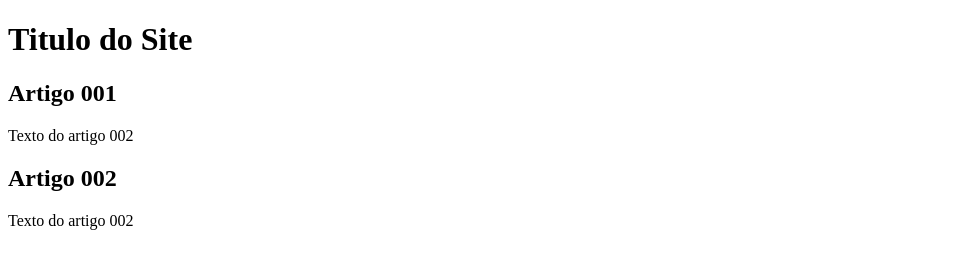
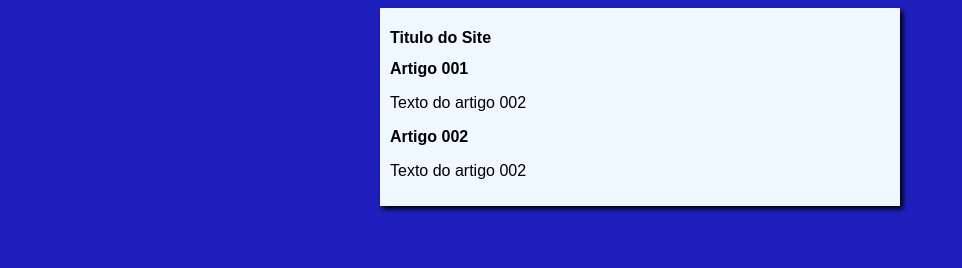
Before and after one commit to Marlomss/projeto-site, a plain HTML site: page index.html in a window 1280 px wide. Shown: the whole page, without its empty margins (0-962 px from the left). Drawn offline with Linux system fonts and the light colour scheme.

Commit message:
iniciei o design

```diff
--- /dev/null
+++ b/estilos/style.css
@@ -0,0 +1,17 @@
+*{
+    font-family: Arial, Helvetica, sans-serif;
+    font-size: 16px;
+}
+
+body{
+    background-color: rgb(31, 31, 190);
+
+}
+
+main{
+    background-color: aliceblue;
+    width: 500px;
+    margin: auto;
+    padding: 10px;
+    box-shadow: 3px 3px 5px rgb(0, 0, 0);
+}
--- a/index.html
+++ b/index.html
@@ -4,6 +4,7 @@
     <meta charset="UTF-8">
     <meta name="viewport" content="width=device-width, initial-scale=1.0">
     <title>Titulo do site</title>
+    <link rel="stylesheet" href="estilos/style.css">
 </head>
 <body>
     <main>
```
